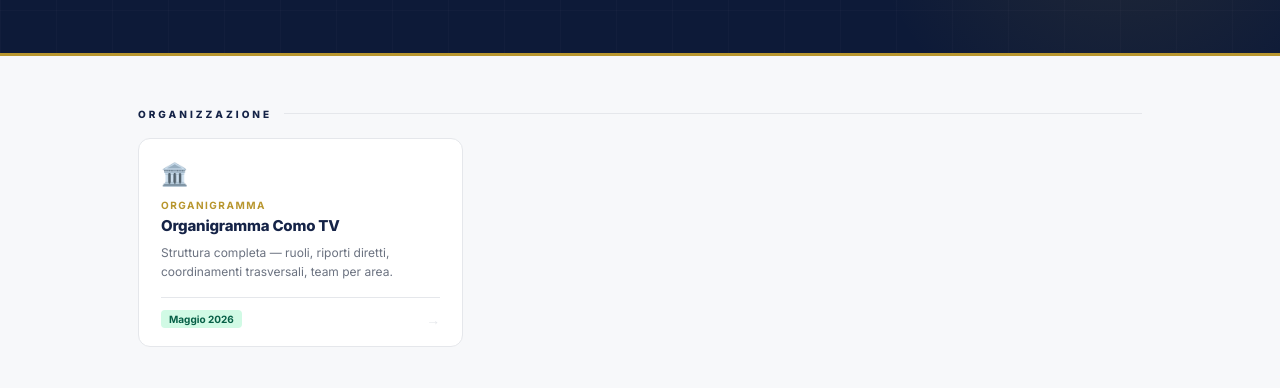
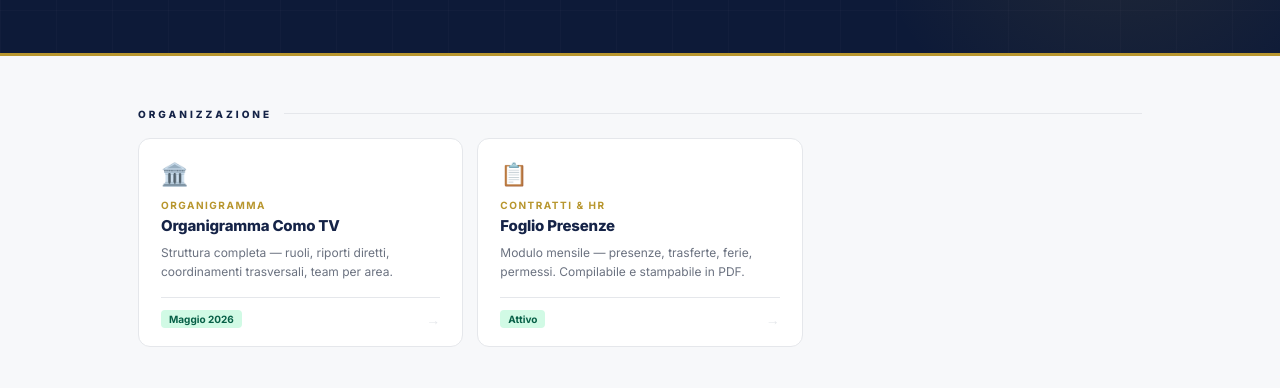
Before and after one commit to goffredodonofrio/como-tv, a plain HTML site: page index.html in a window 1280 px wide. Shown: the part 342-730 px from the top of the page. Drawn offline with Linux system fonts and the light colour scheme.

Commit message:
feat: aggiungi card Foglio Presenze in sezione Organizzazione

```diff
--- a/index.html
+++ b/index.html
@@ -132,6 +132,16 @@
           <span class="doc-card-arrow">→</span>
         </div>
       </a>
+      <a class="doc-card" href="1.%20Contratti%20%26%20HR/foglio-presenze.html" target="_blank">
+        <div class="doc-card-icon">📋</div>
+        <div class="doc-card-tag">Contratti &amp; HR</div>
+        <div class="doc-card-name">Foglio Presenze</div>
+        <div class="doc-card-desc">Modulo mensile — presenze, trasferte, ferie, permessi. Compilabile e stampabile in PDF.</div>
+        <div class="doc-card-footer">
+          <span class="doc-card-status live">Attivo</span>
+          <span class="doc-card-arrow">→</span>
+        </div>
+      </a>
     </div>
   </div>
 
```
